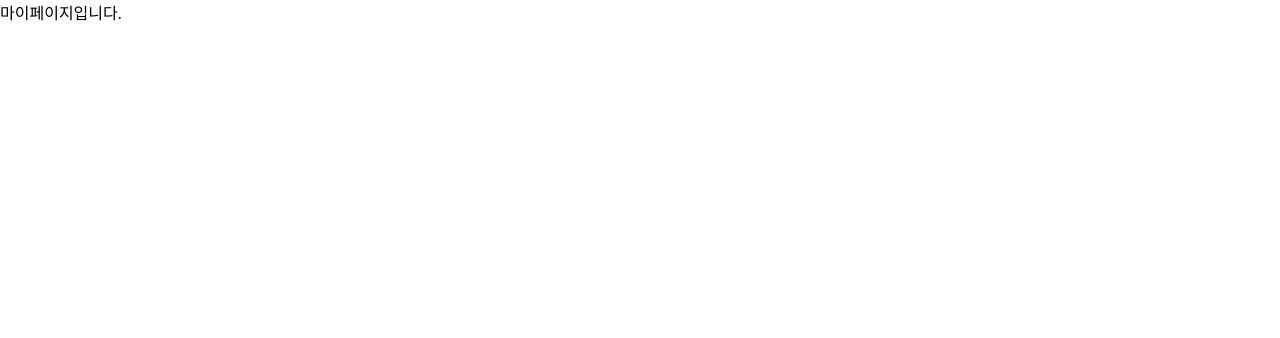
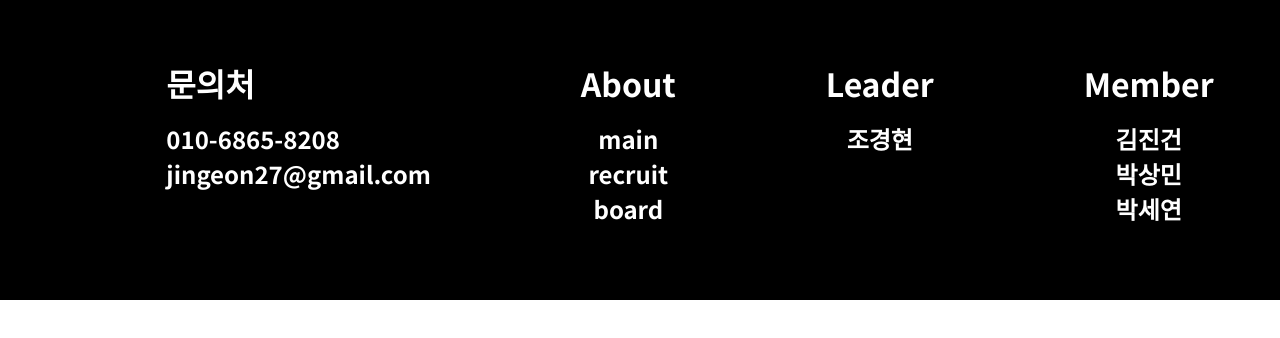
Before and after one commit to gatihaeyo/gatihaeyo_frontend_v1, a Next.js app: page /common/func/footer in a window 1280 px wide. Shown: the top 338 px of the page. Built offline with nearby package versions, Linux system fonts and the light colour scheme.

Commit message:
🎨 :: Footer 추가

```diff
--- a/pages/common/func/footer/index.tsx
+++ b/pages/common/func/footer/index.tsx
@@ -2,10 +2,43 @@ import Head from "next/head";
 import Image from "next/image";
 import { FC } from "react";
 
+// Styles
+import * as S from "./style";
+
+// Images
+import { LogoWhite } from "../../image";
+
 const Footer: FC = () => {
   return (
     <>
-      <div>마이페이지입니다.</div>
+      <S.Footer>
+        <S.LogoWrapper>
+          <Image
+            src={LogoWhite}
+          />
+        </S.LogoWrapper>
+        <S.ContentWrapper>
+          <S.Contents>문의처</S.Contents>
+          <S.Text>010-6865-8208</S.Text>
+          <S.Text>jingeon27@gmail.com</S.Text>
+        </S.ContentWrapper>
+        <S.ContentWrapper>
+          <S.Contents>About</S.Contents>
+          <S.SortText>main</S.SortText>
+          <S.SortText>recruit</S.SortText>
+          <S.SortText>board</S.SortText>
+        </S.ContentWrapper>
+        <S.ContentWrapper>
+          <S.Contents>Leader</S.Contents>
+          <S.SortText>조경현</S.SortText>
+        </S.ContentWrapper>
+        <S.ContentWrapper>
+          <S.Contents>Member</S.Contents>
+          <S.SortText>김진건</S.SortText>
+          <S.SortText>박상민</S.SortText>
+          <S.SortText>박세연</S.SortText>
+        </S.ContentWrapper>
+      </S.Footer>
     </>
   );
 };
--- /dev/null
+++ b/pages/common/func/footer/style.ts
@@ -0,0 +1,39 @@
+import styled from "styled-components";
+
+export const Footer = styled.div`
+    width: 100%;
+    height: 300px;
+    background-color: #000000;
+    display: flex;
+    justify-content: center;
+    z-index: 999;
+`;
+
+export const LogoWrapper = styled.div`
+    width: 200px;
+    height: 50px;
+    margin-top: 60px;
+    margin-right: 250px;
+`;
+
+export const ContentWrapper = styled.div`
+    margin-top: 60px;
+    margin-right: 150px;
+`;
+
+export const Contents = styled.div`
+    font: 700 normal 32px ${(props) => props.theme.fonts.kr};
+    color: ${(props) => props.theme.colors.Extra.white};
+    margin-bottom: 15px;
+`;
+
+export const Text = styled.div`
+    font: 700 normal 24px ${(props) => props.theme.fonts.kr};
+    color: ${(props) => props.theme.colors.Extra.white};
+`;
+
+export const SortText = styled.div`
+    font: 700 normal 24px ${(props) => props.theme.fonts.kr};
+    color: ${(props) => props.theme.colors.Extra.white};
+    text-align: center;
+`;
--- a/pages/common/image/index.ts
+++ b/pages/common/image/index.ts
@@ -17,3 +17,6 @@ export { default as GrayCircle } from "./graycircle.png";
 export { default as Oval } from "./Oval.png";
 export { default as Rectangle } from "./Rectangle.png";
 export { default as Gamers } from "./gamers.png";
+
+//Footer
+export { default as LogoWhite } from "./LogoWhite.png";
```
Also changed, not shown: pages/common/image/LogoWhite.png (added).
